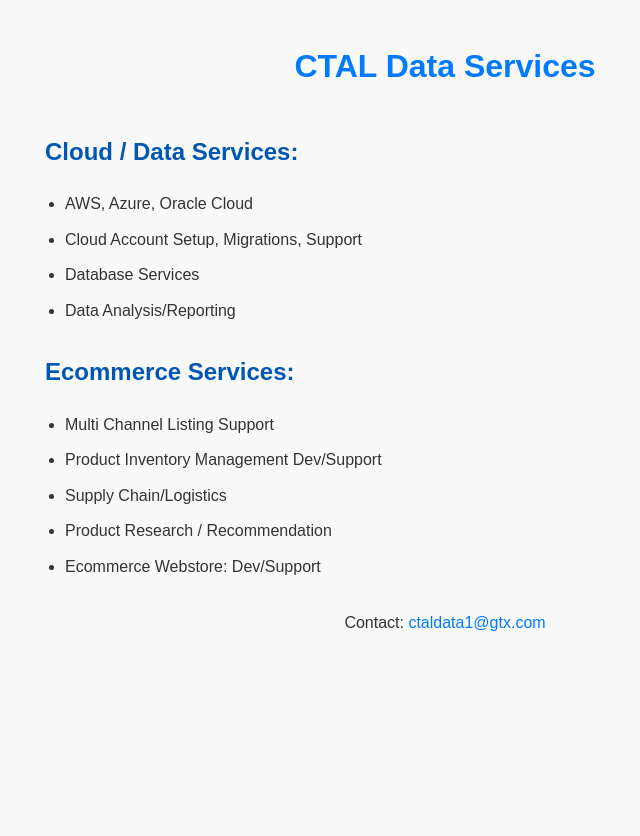
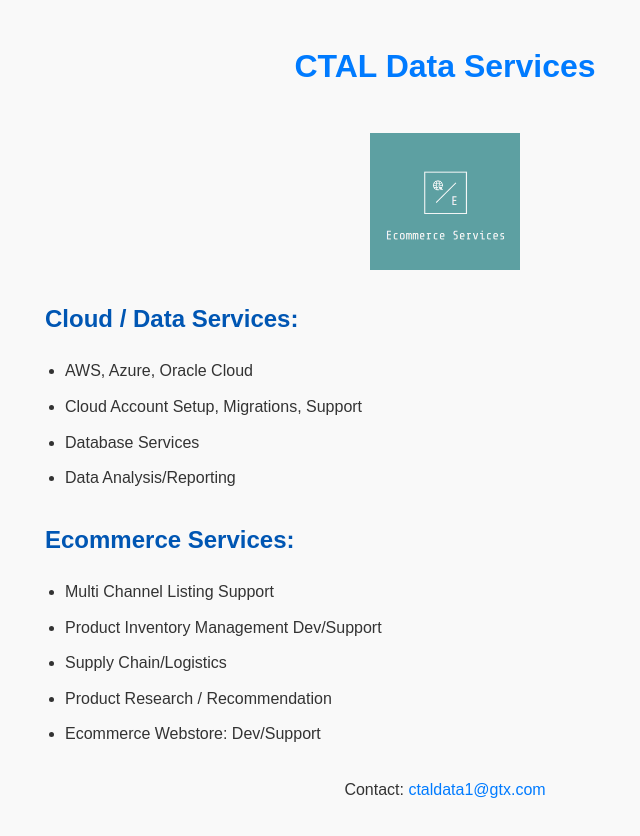
Before and after one commit to DataDevX11/DataDevX11.github.io, a plain HTML site: page index.html in a window 1280 px wide. Shown: the whole page, without its empty margins (195-835 px from the left). Before the commit the page ends 800 px from the top, so only its background shows below. Drawn offline with Linux system fonts and the light colour scheme.

Commit message:
Update index.html

```diff
--- a/index.html
+++ b/index.html
@@ -8,6 +8,7 @@
 </head>
 <body>
     <h1>CTAL Data Services</h1>
+    <img src="Logo2.PNG" alt="CTAL Data Services Logo" style="display: block; margin: 0 auto; width: 150px; height: auto;">
 
     <h2>Cloud / Data Services:</h2>
     <ul>
```
